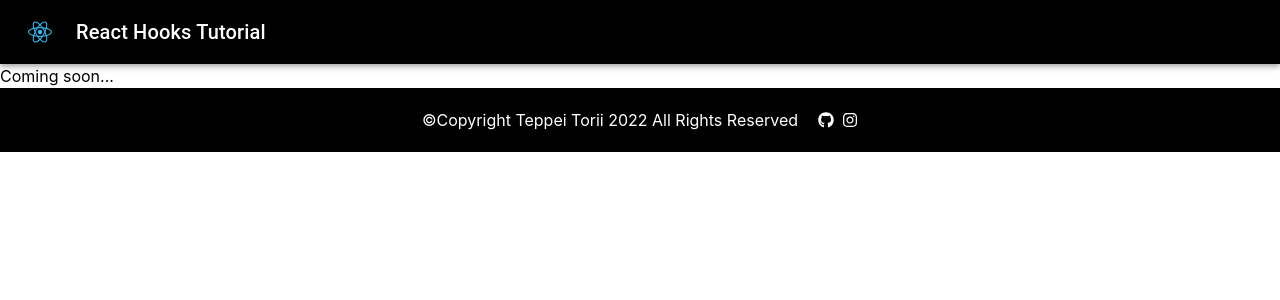
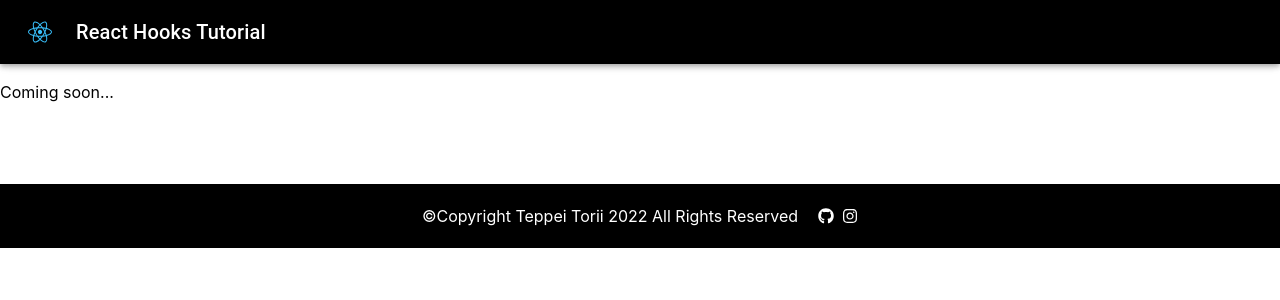
Before and after one commit to Teppeichang/react_hooks_tutorial, a React (Create React App) app: page /useeffect in a window 1280 px wide. Shown: the top 300 px of the page. Built offline with nearby package versions, Linux system fonts and the light colour scheme.

Commit message:
Fix: ヘッダーのposition、各ページのheight,margin

```diff
--- a/src/components/Header.jsx
+++ b/src/components/Header.jsx
@@ -16,8 +16,8 @@ const Header = () => {
   }
 
   return (
-    <Box sx={{ flexGrow: 1 }}>
-      <AppBar position="sticky" sx={{ backgroundColor: "black", p: 1 }}>
+    <Box sx={{ display: "flex", flexGrow: 1 }}>
+      <AppBar className="sticky" sx={{ backgroundColor: "black", p: 1 }}>
         <Toolbar variant="dense">
           <IconButton edge="start" color="inherit" aria-label="menu" onClick={handleToggle} sx={{ mr: 2 }}>
             <FaReact className="text-sky-400" />
--- a/src/pages/AboutHooks.jsx
+++ b/src/pages/AboutHooks.jsx
@@ -1,6 +1,6 @@
 const AboutHooks = () => {
   return (
-    <div className="mt-5 p-10 flex flex-col min-h-screen">
+    <div className="my-20 p-10 flex flex-col min-h-screen">
       <p className="text-2xl font-bold">React Hooksって何？</p>
       <hr />
       <p className="mt-5">
--- a/src/pages/Top.jsx
+++ b/src/pages/Top.jsx
@@ -1,6 +1,6 @@
 const Top = () => {
   return (
-    <div className="mt-5 p-10">
+    <div className="my-20 p-10">
       <p className="text-2xl font-bold">React Hooks Tutorialへようこそ</p>
       <hr />
       <p className="mt-5">
--- a/src/pages/UseEffectPage.jsx
+++ b/src/pages/UseEffectPage.jsx
@@ -1,6 +1,6 @@
 const UseEffectPage = () => {
   return (
-    <div>
+    <div className="my-20">
       <h1>Coming soon...</h1>
     </div>
   )
--- a/src/pages/UseStatePage.jsx
+++ b/src/pages/UseStatePage.jsx
@@ -17,11 +17,9 @@ const UseStatePage = () => {
 
   return (
     <div className="flex flex-col justify-center items-center min-h-screen">
-      <p className="text-2xl mb-10">React Hooks Tutorial : useState</p>
+      <p className="text-2xl mb-10">useState</p>
       <div className="flex">
-        <button type="button" className="px-4 font-medium text-center text-white bg-blue-700 mr-5">
-          A
-        </button>
+        <button type="button" className="px-4 font-medium text-center text-white bg-blue-700 mr-5">A</button>
         <button className="px-10 py-2.5 font-medium text-center bg-white border border-black rounded-lg">
           <span className="ml-2 w-4 h-4 font-semibold">Count:{count}</span>
         </button>
@@ -34,9 +32,7 @@ const UseStatePage = () => {
         </button>
       </div>
       <div className="flex mt-5 mb-20">
-        <button type="button" className="px-4 font-medium text-center text-white bg-red-600 mr-5">
-          B
-        </button>
+        <button type="button" className="px-4 font-medium text-center text-white bg-red-600 mr-5">B</button>
         <button className="px-10 py-2.5 font-medium text-center bg-white border border-black rounded-lg">
           <span className="ml-2 w-4 h-4 font-semibold">Count:{count_2}</span>
         </button>
```
